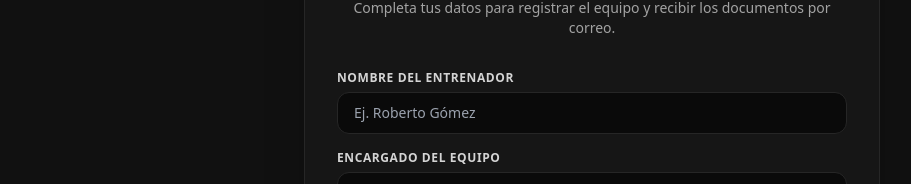
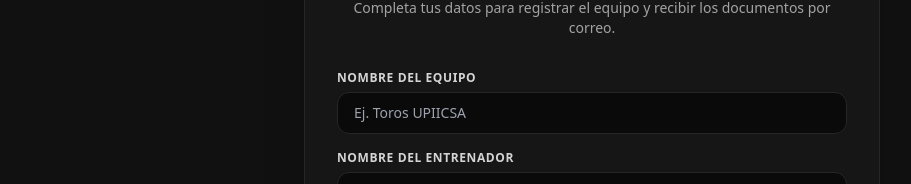
Before and after one commit to darkrudolff/troneobasketballupiicsa, a React (Create React App) app: page / in a window 1280 px wide. Shown: the part 1351-1535 px from the top of the page, without its empty margins (48-959 px from the left). Built offline with nearby package versions, Linux system fonts and the light colour scheme; no server answers.

Commit message:
team name field addd to form

```diff
--- a/src/pages/Blog.tsx
+++ b/src/pages/Blog.tsx
@@ -11,6 +11,7 @@ const GALLERY_CACHE_KEY = 'upiicsa_tournament_gallery_v1';
 const GALLERY_CACHE_TTL = 15 * 60 * 1000; // 15 minutos de caché en navegador
 
 interface FormData {
+  teamName: string; // <-- Agregado
   coachName: string;
   managerName: string;
   email: string;
@@ -45,6 +46,7 @@ export default function TournamentLanding(): React.ReactElement {
   const carouselRef = useRef<HTMLDivElement>(null);
 
   const [formData, setFormData] = useState<FormData>({
+    teamName: '', // <-- Inicializado
     coachName: '',
     managerName: '',
     email: '',
@@ -184,6 +186,7 @@ export default function TournamentLanding(): React.ReactElement {
       });
 
       setFormData({
+        teamName: '', // <-- Limpiado tras envío exitoso
         coachName: '',
         managerName: '',
         email: '',
@@ -251,7 +254,7 @@ export default function TournamentLanding(): React.ReactElement {
         </div>
       </div>
 
-      {/* HERO HEADER: GUINDA IPN + ACCENTOS EN VERDE Y ORO UPIICSA */}
+      {/* HERO HEADER */}
       <header className="relative py-14 px-4 sm:px-8 bg-gradient-to-b from-[#6B1D2F] to-[#4A121A] text-center border-b-4 border-[#FFCC00] shadow-xl">
         <div className="max-w-4xl mx-auto">
           <div className="inline-flex items-center gap-2 px-3.5 py-1 rounded-full bg-[#006633]/80 border border-[#FFCC00] text-[#FFCC00] text-xs font-bold uppercase tracking-widest mb-4 shadow-md">
@@ -333,8 +336,6 @@ export default function TournamentLanding(): React.ReactElement {
                     />
 
                     <div className="absolute inset-0 bg-gradient-to-t from-black/95 via-black/30 to-transparent opacity-90 transition-opacity pointer-events-none" />
-
-
                   </div>
                 ))}
               </div>
@@ -380,7 +381,6 @@ export default function TournamentLanding(): React.ReactElement {
         <section className="max-w-xl mx-auto">
           <div className="bg-neutral-900/90 rounded-2xl p-6 sm:p-8 border border-neutral-800 shadow-2xl relative overflow-hidden">
 
-            {/* LÍNEA DE GRADIENTE: GUINDA IPN -> ORO -> VERDE UPIICSA */}
             <div className="absolute top-0 left-0 right-0 h-1.5 bg-gradient-to-r from-[#6B1D2F] via-[#FFCC00] to-[#006633]" />
 
             <div className="text-center mb-8">
@@ -405,6 +405,22 @@ export default function TournamentLanding(): React.ReactElement {
             )}
 
             <form onSubmit={handleSubmit} className="space-y-4">
+
+              {/* NOMBRE DEL EQUIPO */}
+              <div>
+                <label className="block text-xs font-semibold text-neutral-300 uppercase tracking-wider mb-1.5">
+                  Nombre del Equipo
+                </label>
+                <input
+                  type="text"
+                  name="teamName"
+                  required
+                  value={formData.teamName}
+                  onChange={handleChange}
+                  placeholder="Ej. Toros UPIICSA"
+                  className="w-full px-4 py-2.5 bg-neutral-950 border border-neutral-800 rounded-xl focus:ring-2 focus:ring-[#FFCC00] focus:border-transparent focus:outline-none text-sm transition"
+                />
+              </div>
 
               {/* NOMBRE DE ENTRENADOR */}
               <div>
@@ -487,7 +503,7 @@ export default function TournamentLanding(): React.ReactElement {
                 </select>
               </div>
 
-              {/* BOTÓN DE ENVÍO: COMBINACIÓN VERDE UPIICSA + GUINDA */}
+              {/* BOTÓN DE ENVÍO */}
               <button
                 type="submit"
                 disabled={loadingForm}
```
